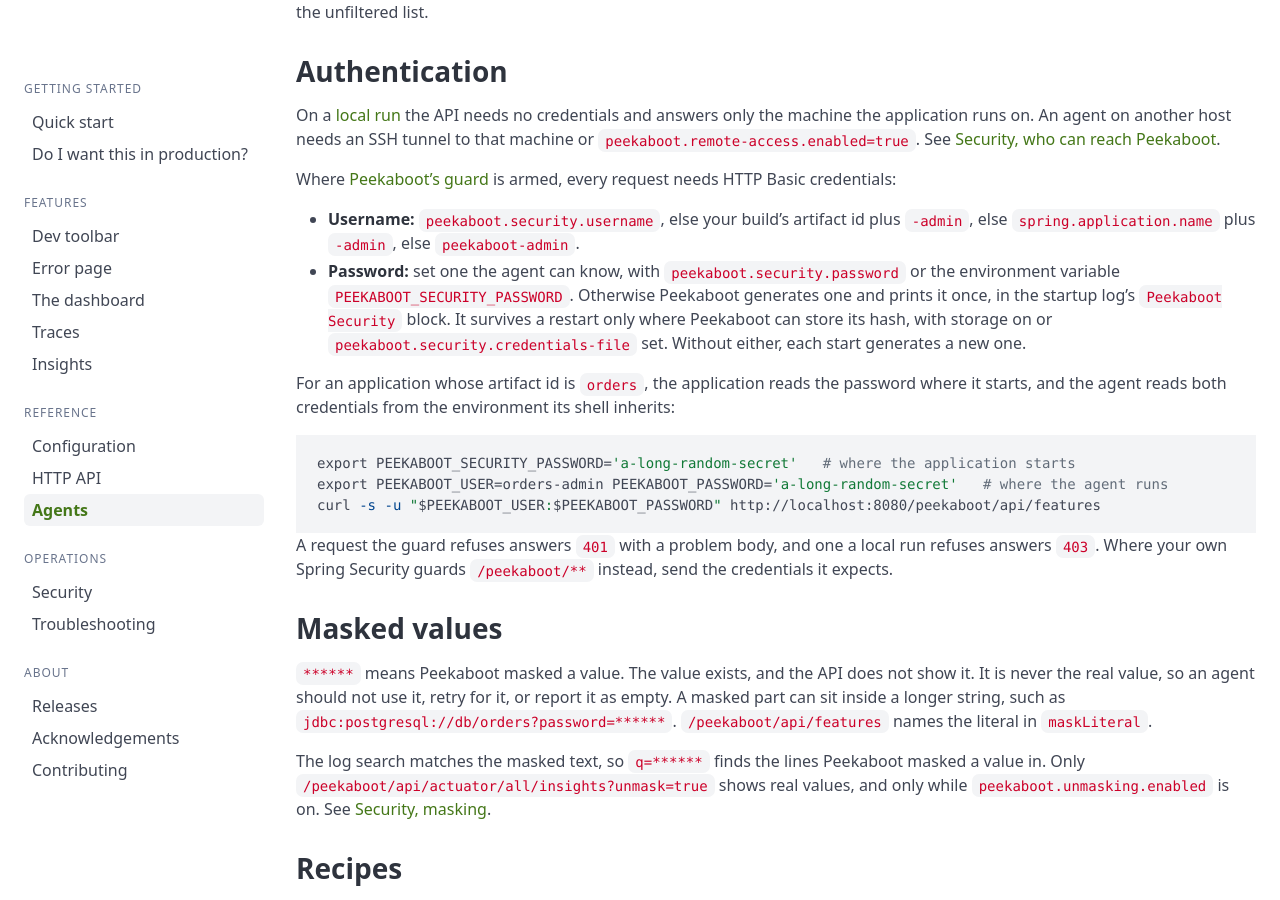
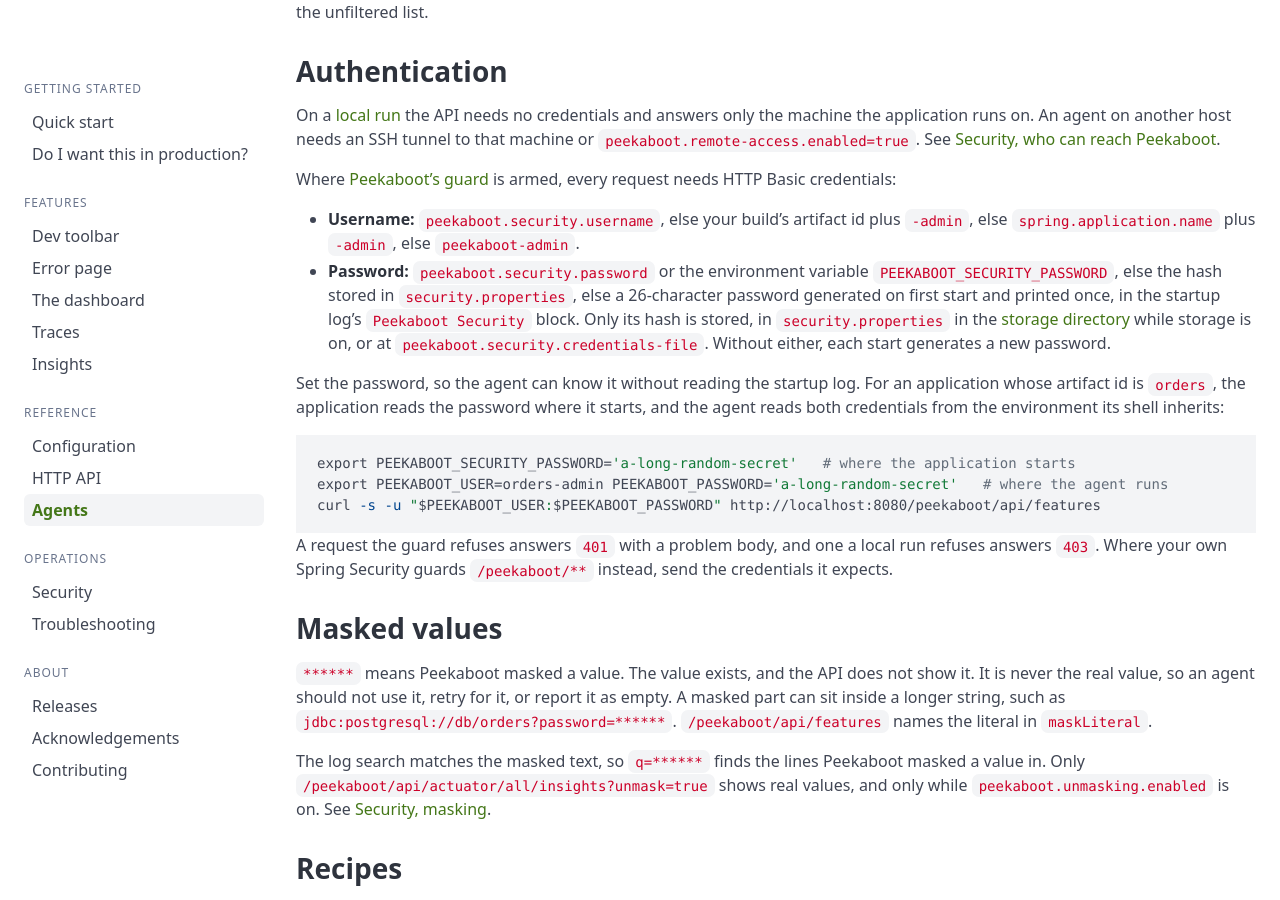
Before and after one commit to peekaboot-org/peekaboot-org.github.io, a Jekyll site: the page built from docs/agents.md, in a window 1280 px wide and 900 px high, scrolled down 1337 px. Built offline with Jekyll 4.4.1, drawn with Linux system fonts in a browser that asks for light colours.

Commit message:
refactor: state the guard's facts once

````diff
--- /dev/null
+++ b/_includes/facts/guard-credentials.md
@@ -0,0 +1,9 @@
+- **Username:** `peekaboot.security.username`, else your build's artifact id plus `-admin`,
+  else `spring.application.name` plus `-admin`, else `peekaboot-admin`.
+- **Password:** `peekaboot.security.password` or the environment variable
+  `PEEKABOOT_SECURITY_PASSWORD`, else the hash stored in `security.properties`, else a
+  26-character password generated on first start and printed once, in the startup log's
+  `Peekaboot Security` block. Only its hash is stored, in `security.properties` in the [storage
+  directory]({{ '/docs/configuration/' | relative_url }}#peekabootstorage) while storage is on,
+  or at `peekaboot.security.credentials-file`. Without either, each start generates a new
+  password.
--- a/docs/agents.md
+++ b/docs/agents.md
@@ -80,16 +80,11 @@ who can reach Peekaboot]({{ '/docs/security/' | relative_url }}#who-can-reach-pe
 Where [Peekaboot's guard]({{ '/docs/security/' | relative_url }}#peekaboots-guard) is armed,
 every request needs HTTP Basic credentials:
 
-- **Username:** `peekaboot.security.username`, else your build's artifact id plus `-admin`,
-  else `spring.application.name` plus `-admin`, else `peekaboot-admin`.
-- **Password:** set one the agent can know, with `peekaboot.security.password` or the
-  environment variable `PEEKABOOT_SECURITY_PASSWORD`. Otherwise Peekaboot generates one and
-  prints it once, in the startup log's `Peekaboot Security` block. It survives a restart only
-  where Peekaboot can store its hash, with storage on or `peekaboot.security.credentials-file`
-  set. Without either, each start generates a new one.
+{% include facts/guard-credentials.md %}
 
-For an application whose artifact id is `orders`, the application reads the password where it
-starts, and the agent reads both credentials from the environment its shell inherits:
+Set the password, so the agent can know it without reading the startup log. For an
+application whose artifact id is `orders`, the application reads the password where it starts,
+and the agent reads both credentials from the environment its shell inherits:
 
 ```bash
 export PEEKABOOT_SECURITY_PASSWORD='a-long-random-secret'   # where the application starts
````
Also changed, not shown: _includes/facts/guard-refusal.md (added, +7 -0 lines), _includes/facts/storage-files.md (added, +9 -0 lines), docs/api.md (+1 -6 lines), docs/configuration.md (+2 -9 lines), docs/security.md (+3 -23 lines), test/build.test.mjs (+73 -1 lines).
